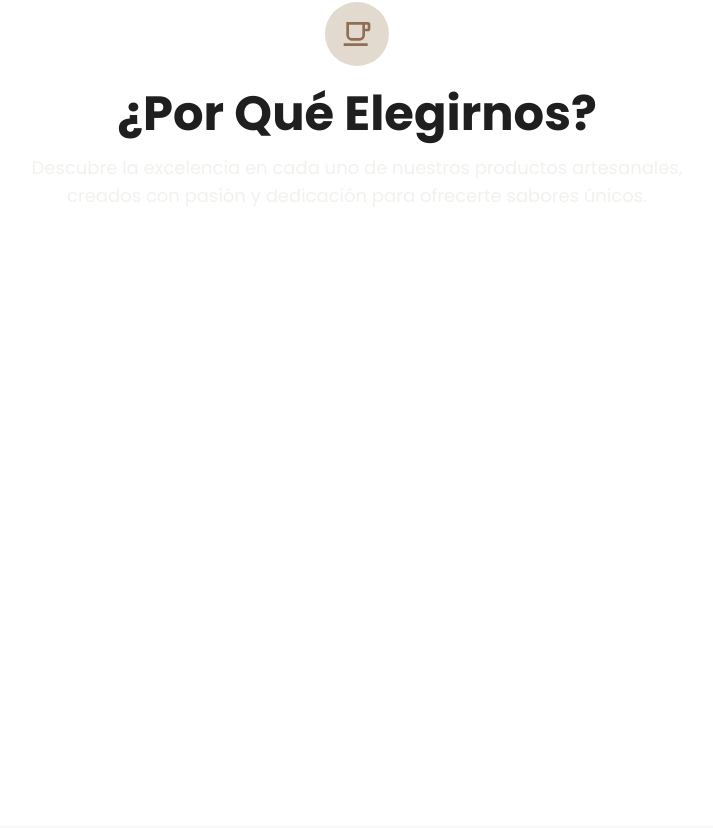
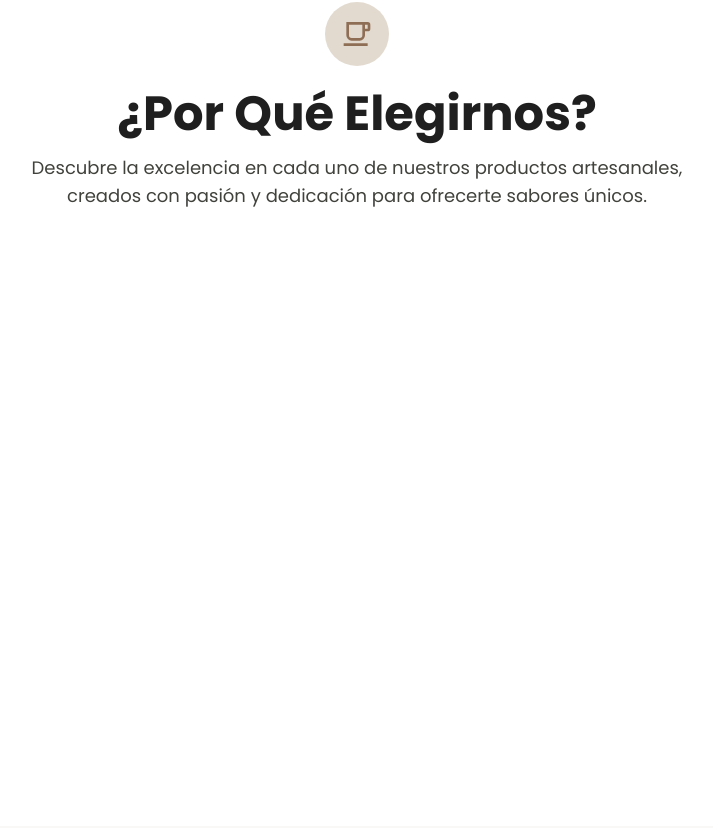
Before and after one commit to saviel-dev/kalhua-rustica-digital, a React (Vite) app: page / in a window 1280 px wide. Shown: the part 1832-2660 px from the top of the page, without its empty margins (283-996 px from the left). Built offline with nearby package versions, Linux system fonts and the light colour scheme.

Commit message:
Fix unreadable text
Corrected text colors to ensure readability, particularly for elements that appeared white against a light background.

```diff
--- a/src/index.css
+++ b/src/index.css
@@ -32,7 +32,7 @@ All colors MUST be HSL format following brand specifications.
 
     /* Brand Gray (#40403e) */
     --muted: 60 3% 25%;
-    --muted-foreground: 45 20% 94%;
+    --muted-foreground: 60 4% 25%;
 
     --accent: 30 20% 62%;
     --accent-foreground: 0 0% 12%;
```
